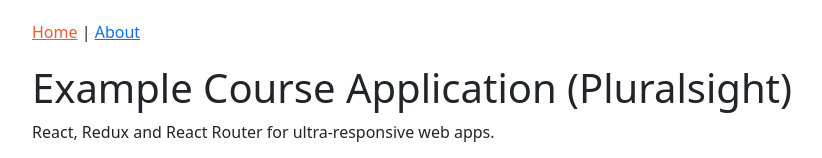
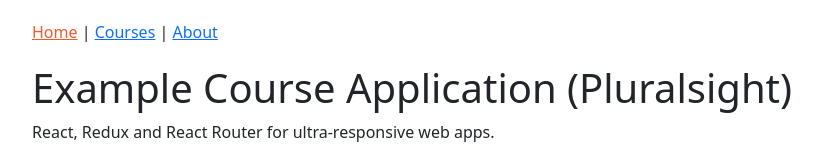
Before and after one commit to mperez132/React-Courses--Application, a React app: page / in a window 1280 px wide. Shown: the top 158 px of the page, without its empty margins (183-1005 px from the left). Built offline with nearby package versions, Linux system fonts and the light colour scheme.

Commit message:
Added courses page

```diff
--- a/src/components/App.js
+++ b/src/components/App.js
@@ -4,6 +4,7 @@
 import AboutPage from "./about/AboutPage";
 import Header from "./common/Header";
 import PageNotFound from "./PageNotFound";
+import CoursesPage from "./course/CoursesPage";
 
 function App() {
   return (
@@ -12,6 +13,7 @@
       <Switch>
         <Route exact path="/" component={HomePage} />
         <Route path="/about" component={AboutPage} />
+        <Route path="/courses" component={CoursesPage} />
         <Route component={PageNotFound} />
       </Switch>
     </div>
--- a/src/components/PageNotFound.js
+++ b/src/components/PageNotFound.js
@@ -0,0 +1,7 @@
+import React from "react";
+
+const PageNotFound = () => (
+  <h1> This is not the 404 page you're looking for. </h1>
+);
+
+export default PageNotFound;
--- a/src/components/common/Header.js
+++ b/src/components/common/Header.js
@@ -10,7 +10,11 @@
         Home
       </NavLink>
       {" | "}
-      <NavLink to="/about" activeStyle={activeStyle} exact>
+      <NavLink to="/courses" activeStyle={activeStyle}>
+        Courses
+      </NavLink>
+      {" | "}
+      <NavLink to="/about" activeStyle={activeStyle}>
         About
       </NavLink>
     </nav>
--- /dev/null
+++ b/src/components/course/CoursesPage.js
@@ -0,0 +1,9 @@
+import React from "react";
+
+class CoursesPage extends React.Component {
+  render() {
+    return <h2> Courses</h2>;
+  }
+}
+
+export default CoursesPage;
```
